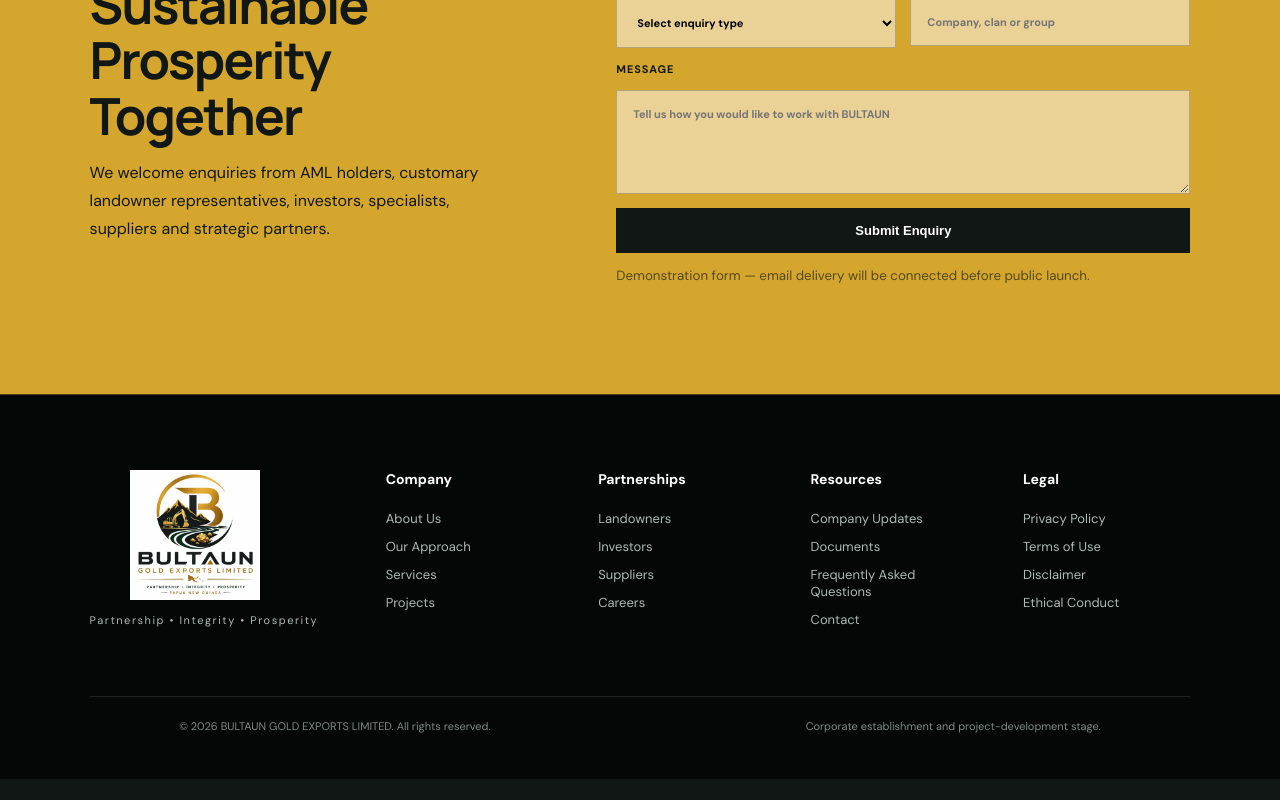
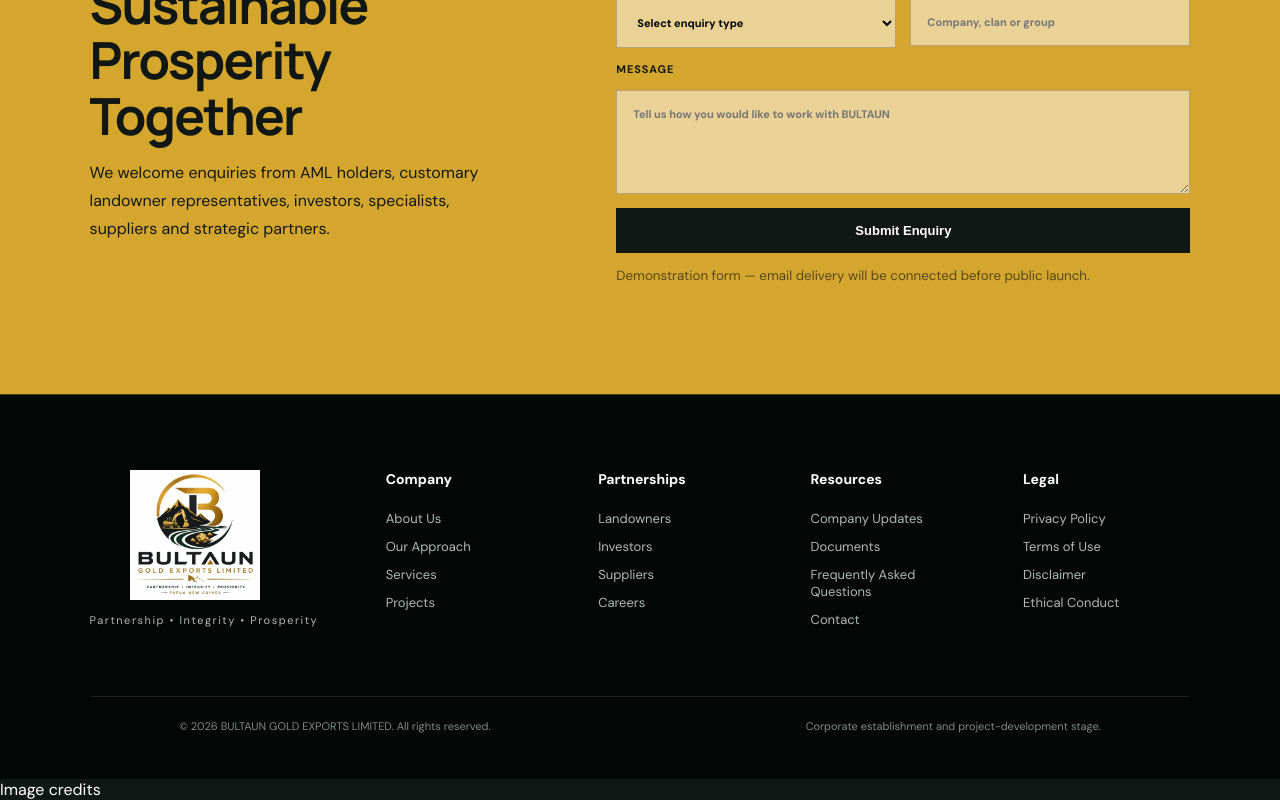
Before and after one commit to RandyTomun/bultaun-gold-exports, a Next.js app: page / in a window 1280 px wide. Shown: the part 8279-9079 px from the top of the page. Before the commit the page ends 9058 px from the top, so only its background shows below. Built offline with nearby package versions, Linux system fonts and the light colour scheme.

Commit message:
Link website to image credits page

```diff
--- a/app/layout.tsx
+++ b/app/layout.tsx
@@ -16,7 +16,10 @@
 export default function RootLayout({ children }: Readonly<{ children: React.ReactNode }>) {
   return (
     <html lang="en">
-      <body>{children}</body>
+      <body>
+        {children}
+        <a className="imageCreditLink" href="/image-credits">Image credits</a>
+      </body>
     </html>
   );
 }
```
